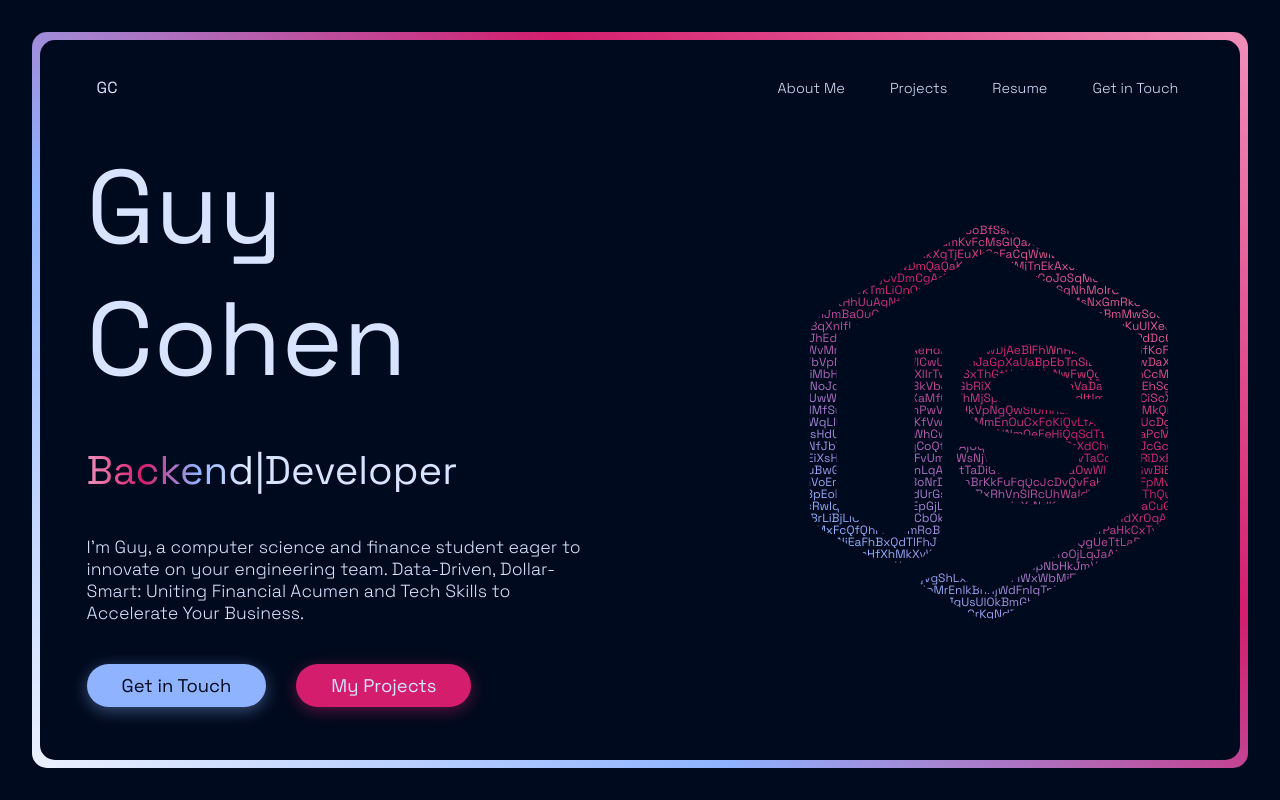
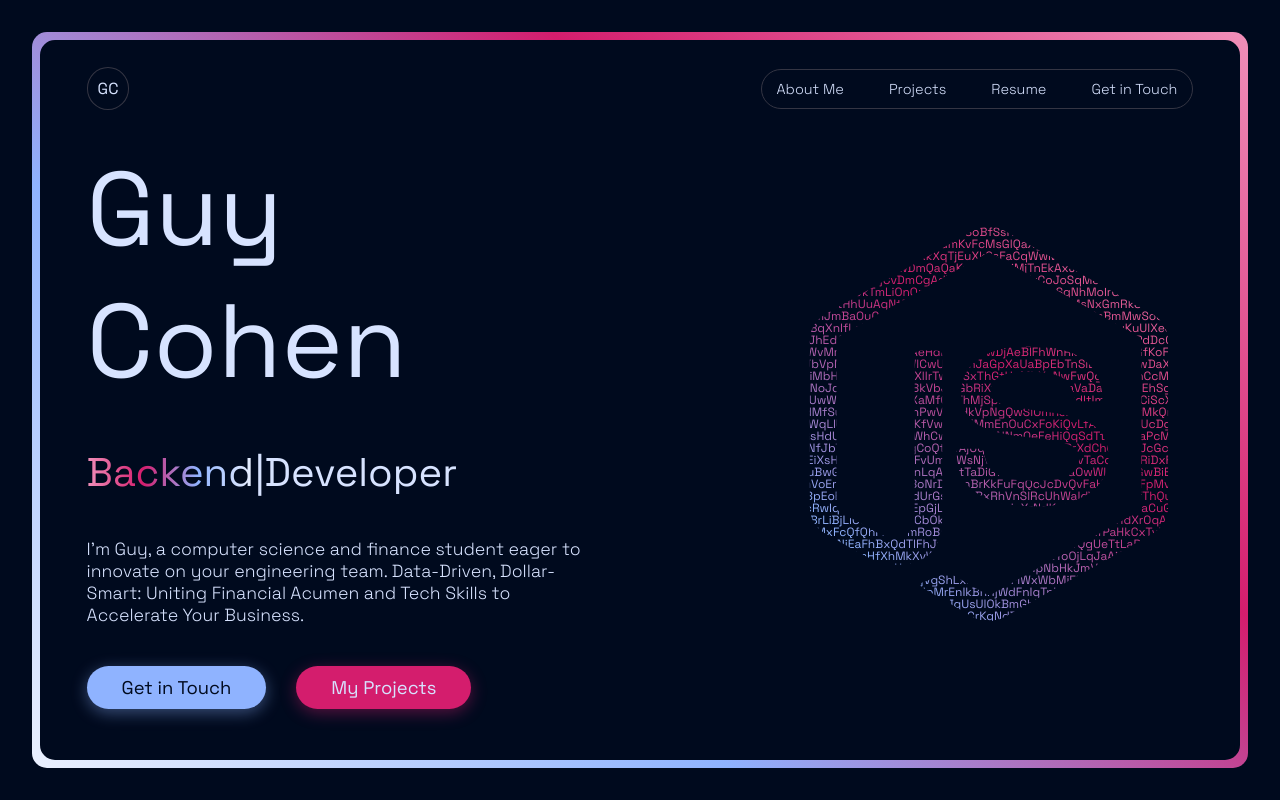
Before and after one commit to guycdev/portfolio-old, a React (Vite) app: page / in a window 1280 px wide. Built offline with nearby package versions, Linux system fonts and the light colour scheme.

Commit message:
added borders back

```diff
--- a/src/index.css
+++ b/src/index.css
@@ -7,6 +7,7 @@
   --background: #010314; */
   --text: #d7e3ff;
   --background: #000a1e;
+  --background-hue: #343543;
   --primary: rgb(143, 179, 255);
   --secondary: rgb(235, 241, 255);
   --accent: rgb(212, 29, 109);
```
